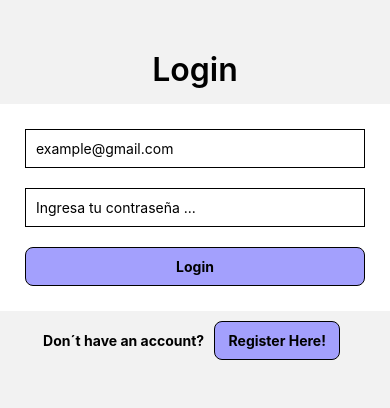
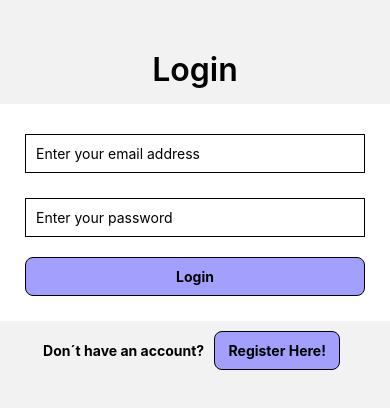
Before and after one commit to CarmelaMartinezMori/ProyectoIntegrador-ReactNative, a React Native app: screen /Login in a window 390 px wide. Shown: the top 408 px of the page. Built offline with nearby package versions, Linux system fonts and the light colour scheme.

Commit message:
Login cambios

```diff
--- a/src/components/LoginForm.js
+++ b/src/components/LoginForm.js
@@ -22,7 +22,7 @@ class LoginForm extends Component {
         return (
             <View style={styles.body}>
                 <TextInput
-                    placeholder='example@gmail.com'
+                    placeholder='Enter your email address'
                     keyboardType='email-address'
                     value={this.state.email}
                     onChangeText={(text) => this.setState({ email: text })}
@@ -31,7 +31,7 @@ class LoginForm extends Component {
                 </TextInput>
 
                 <TextInput
-                    placeholder='Ingresa tu contraseña ...'
+                    placeholder='Enter your password'
                     keyboardType='default'
                     value={this.state.password}
                     onChangeText={(text) => this.setState({ password: text })}
@@ -54,7 +54,6 @@ const styles = StyleSheet.create({
     container: {
         paddingHorizontal: 16,
         margin: 16,
-
     },
     input: {
         color: 'rgb(0,0,0)',
@@ -63,7 +62,8 @@ const styles = StyleSheet.create({
         borderColor: 'rgb(0,0,0)',
         backgroundColor: 'rgb(255,255,255)',
         padding: 10,
-        margin: 10
+        margin: 10,
+        marginTop: 15
     },
     boton: {
         borderStyle: 'solid',
--- a/src/screens/Login.js
+++ b/src/screens/Login.js
@@ -1,6 +1,6 @@
 import { Text, View, TouchableOpacity, StyleSheet } from 'react-native'
 import React, { Component } from 'react'
-import LoginForm from '../components/LoginForm.js'
+import LoginForm from '../components/LoginForm'
 
 class Login extends Component {
 
```
